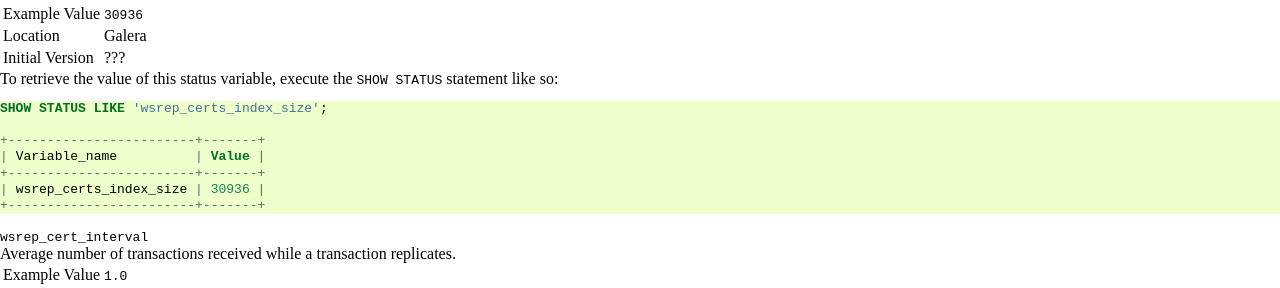
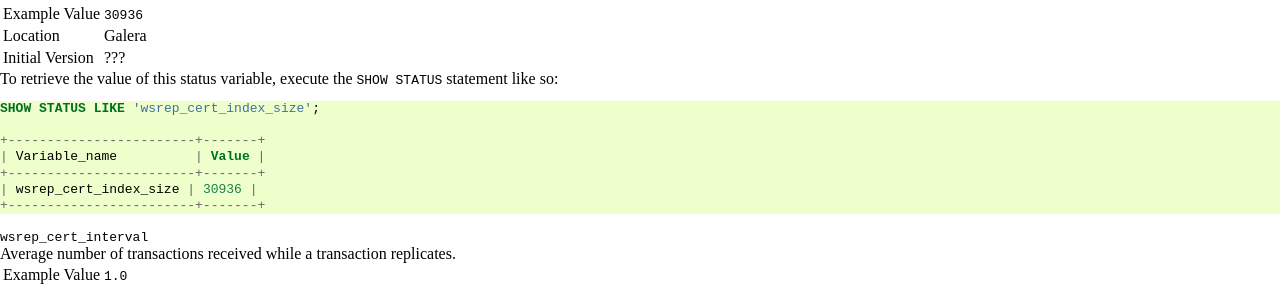
Before and after one commit to codership/documentation, a Sphinx documentation site: the page built from galeracluster/source/documentation/galera-status-variables.rst, in a window 1280 px wide and 900 px high, scrolled down 3225 px. Shown: the part 159-447 px from the top of the window. Built offline with Sphinx 7.4.7, drawn with Linux system fonts in a browser that asks for light colours; comment, search, counter and statistics services are not loaded.

Commit message:
s/wsrep_certs_index_size/wsrep_cert_index_size/g - thanks for the bug report

```diff
--- a/galeracluster/source/documentation/galera-status-variables.rst
+++ b/galeracluster/source/documentation/galera-status-variables.rst
@@ -308,12 +308,12 @@ To retrieve the value of this status variable, execute the ``SHOW STATUS`` state
 
 .. code-block:: mysql
 
-   SHOW STATUS LIKE 'wsrep_certs_index_size';
+   SHOW STATUS LIKE 'wsrep_cert_index_size';
 
    +------------------------+-------+
    | Variable_name          | Value |
    +------------------------+-------+
-   | wsrep_certs_index_size | 30936 |
+   | wsrep_cert_index_size | 30936 |
    +------------------------+-------+
 
 
```
